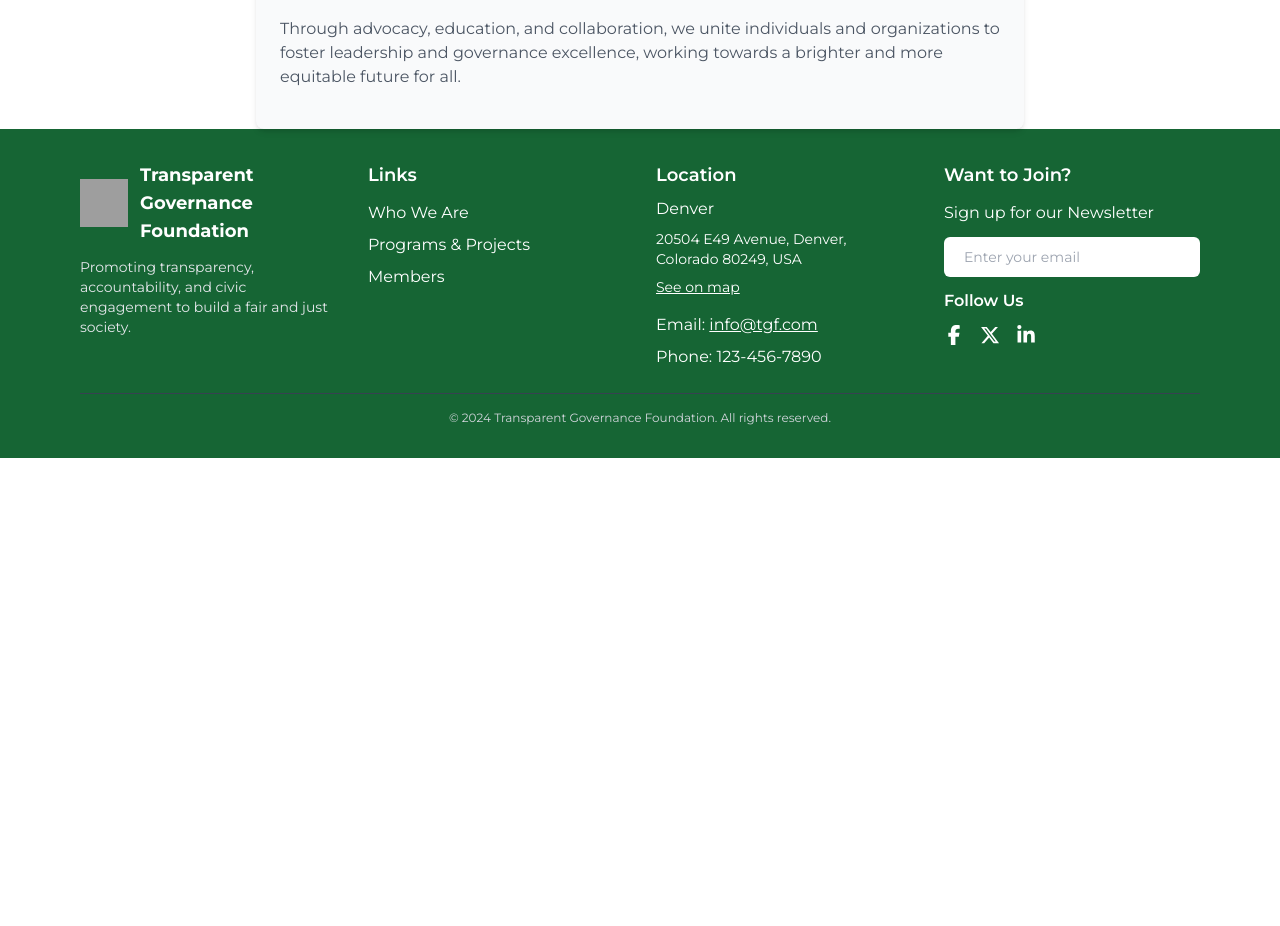
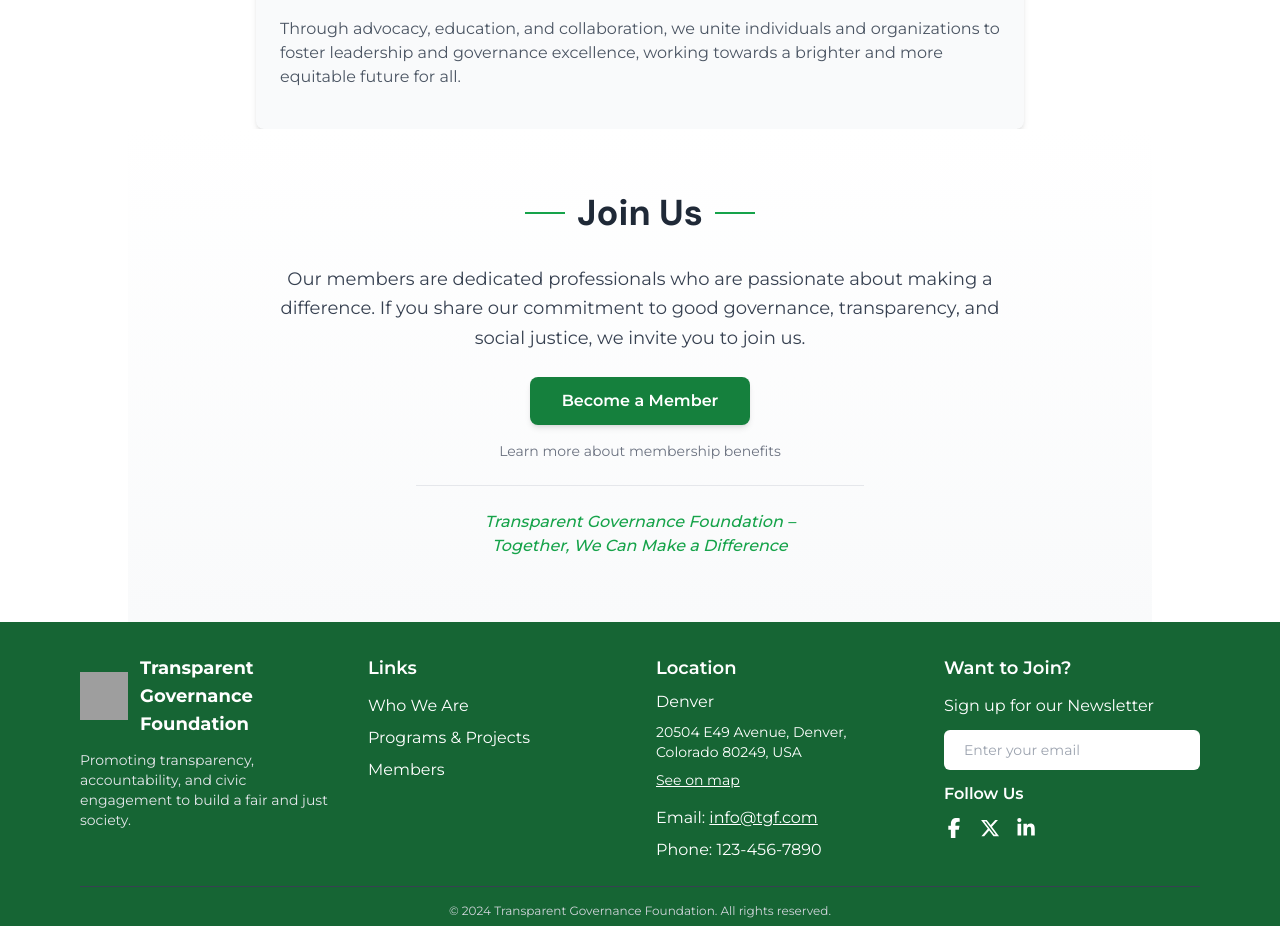
Before and after one commit to deji-ice/TransparentGovernanceFoundation, a Next.js app: page /WhoWeAre in a window 1280 px wide. Shown: the part 909-1835 px from the top of the page. Before the commit the page ends 1367 px from the top, so only its background shows below. Built offline with nearby package versions, Linux system fonts and the light colour scheme; grey boxes are pictures that could not be loaded; a web font is replaced by a local one.

Commit message:
feat: Add Join Us section to About Us page for improved engagement

```diff
--- a/app/WhoWeAre/page.tsx
+++ b/app/WhoWeAre/page.tsx
@@ -3,6 +3,7 @@ import { IoLocationOutline } from "react-icons/io5";
 import React from "react";
 import Image from "next/image";
 import Introduction from "@/components/Homepage/Introduction";
+import JoinUs from "@/components/Membership/JoinUs";
 
 const AboutUs = () => {
   return (
@@ -51,6 +52,11 @@ const AboutUs = () => {
           </div>
         </div>
       </section>
+
+      {/* Join Us Section */}
+      <div className="relative z-10 w-full flex justify-center">
+        <JoinUs />
+      </div>
     </div>
   );
 };
```
